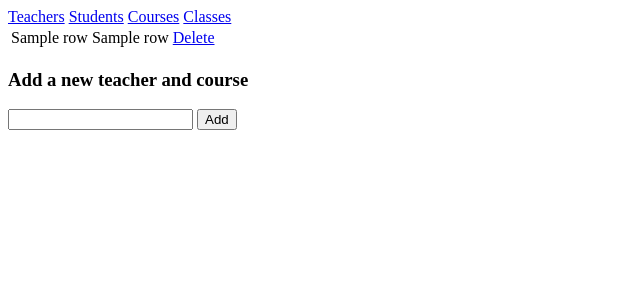
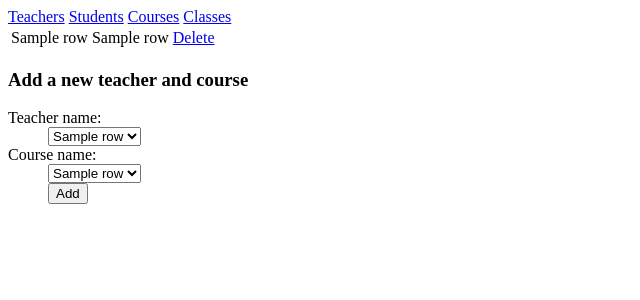
Before and after one commit to jysandy/aums, a Flask app: template templates/admin/view_class_courses.html in a window 1280 px wide. Shown: the top 300 px of the page, without its empty margins (0-640 px from the left). Run offline with Flask 2, Linux system fonts and the light colour scheme; the template is opened without the code that fills it: most values are stand-ins (such as "Sample title", 1, 10 or a date in 2020).

```diff
--- a/admin_views.py
+++ b/admin_views.py
@@ -151,7 +151,7 @@ def delete_post():
 """
 def check_login():
 	"""
-	if not flask.session.get('logged_in'):
+	if not flask.session.get('admin_logged_in'):
 		flask.abort(401)"""
 	pass
 
--- a/templates/admin/view_class_courses.html
+++ b/templates/admin/view_class_courses.html
@@ -13,10 +13,26 @@
 </table>
 <h3>Add a new teacher and course</h3>
 <form action="{{ url_for('view_class_courses_post') }}" method="post">
-	<input type="hidden" name="classid" value="{{ classid }}"/>
-	<input type="text" name=""/>
-	{# TODO: Add the drop-down for teachers and courses.  #}
-	<input type="submit" value="Add" />
+	<dl>
+		<dd><input type="hidden" name="classid" value="{{ classid }}"/></dd>
+		<dt>Teacher name:</dt>
+		<dd>
+			<select name="teacherid">
+				{% for row in teacher_list %}
+				<option value="{{ row.teacherid }}">{{ row.name }}</option>
+				{% endfor %}
+			</select>
+		</dd>
+		<dt>Course name:</dt>
+		<dd>
+			<select name="courseno">
+				{% for row in course_list %}
+				<option value="{{ row.courseno }}">{{ row.coursename }}</option>
+				{% endfor %}
+			</select>
+		</dd>
+		<dd><input type="submit" value="Add" /></dd>
+	</dl>
 </form>
 
 {% endblock %}
```
Also changed, not shown: templates/admin/create_student.html (+7 -1 lines).
